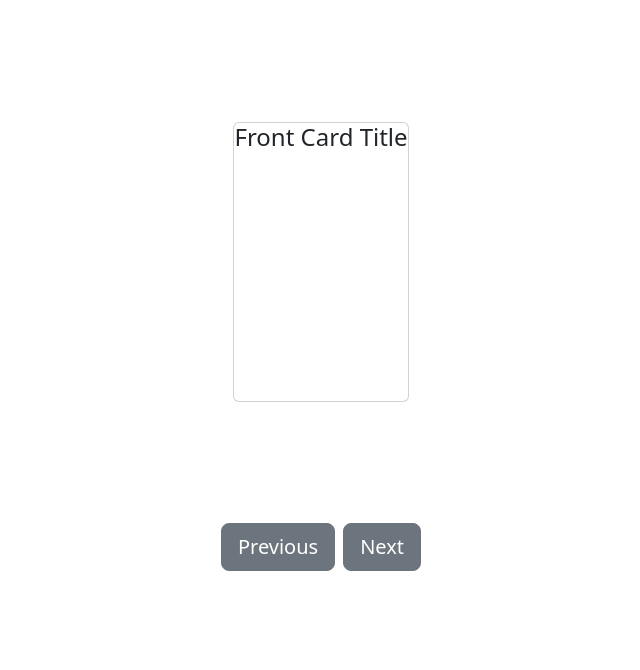
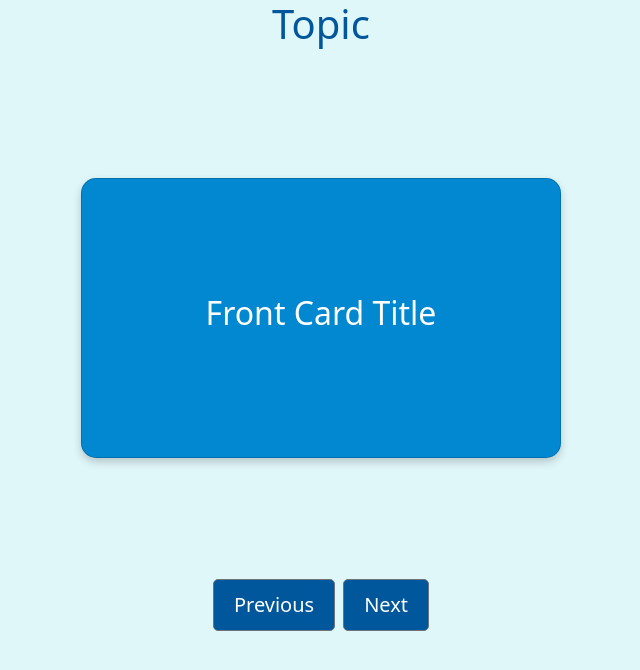
Before and after one commit to JocelynGV/BrightMindsApplication, a website: page public/flashcards.html in a window 1280 px wide. Shown: the whole page, without its empty margins (319-959 px from the left). Drawn offline with nearby package versions, Linux system fonts and the light colour scheme; no server answers; some icons are missing.

Commit message:
Update CSS

```diff
--- a/public/css/flipCard.css
+++ b/public/css/flipCard.css
@@ -1,9 +1,20 @@
+body {
+  background-color: #e0f7fa;
+  color: #01579b;
+}
+
 .card {
   margin: 10px 10px;
+  border-radius: 15px;
+  box-shadow: 0 4px 8px rgba(0, 0, 0, 0.2);
 }
 
 input[type='checkbox'] {
   display: none;
+}
+
+.container {
+
 }
 
 .card-container {
@@ -17,6 +28,7 @@
 .card-flip {
   display: grid;
   height: 300px;
+  width: 500px;
   grid-template: 1fr / 1fr;
   grid-template-areas: "frontAndBack";
   transform-style: preserve-3d;
@@ -28,15 +40,49 @@
   transform-style: preserve-3d;
 }
 
+.card-block {
+  display: flex;
+  justify-content: center;
+  align-items: center;
+  height: 100%;
+}
+
+.card-question,
+.card-answer {
+  font-size: 2rem;
+  text-align: center;
+}
+
 .front {
   grid-area: frontAndBack;
+  background-color: #0288d1;
+  color: #ffffff;
 }
 
 .back {
   grid-area: frontAndBack;
   transform: rotateY(-180deg);
+  background-color: #0277bd;
+  color: #ffffff;
 }
 
-  input[type='checkbox']:checked + .card-container .card-flip {
+input[type='checkbox']:checked+.card-container .card-flip {
   transform: rotateY(180deg);
 }
+
+.card-flip:hover {
+  box-shadow: 0 6px 12px rgba(0, 0, 0, 0.3);
+}
+
+.btn {
+  background-color: #01579b;
+  color: #ffffff;
+  padding: 10px 20px;
+  border-radius: 5px;
+  cursor: pointer;
+  transition: background-color 0.3s ease;
+}
+
+.btn:hover {
+  background-color: #013a63;
+}
--- a/public/flashcards.html
+++ b/public/flashcards.html
@@ -13,6 +13,7 @@
 
 <body>
     <!-- Navbar -->
+    <h1 class="topic text-center" id="topic">Topic</h1>
     <div class="container">
         <!-- Card 1 -->
         <input type="checkbox" id="card-1" />
```
Lines whose indentation alone changed are shown as unchanged.
